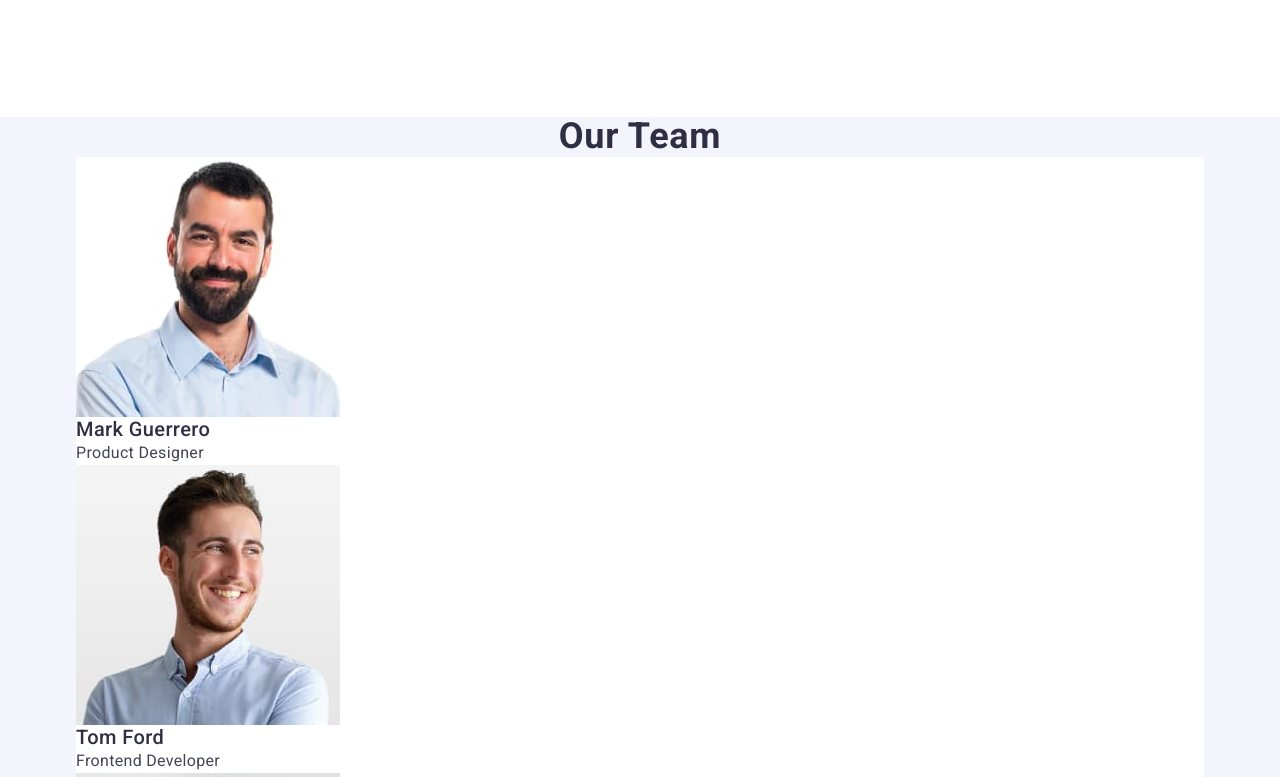
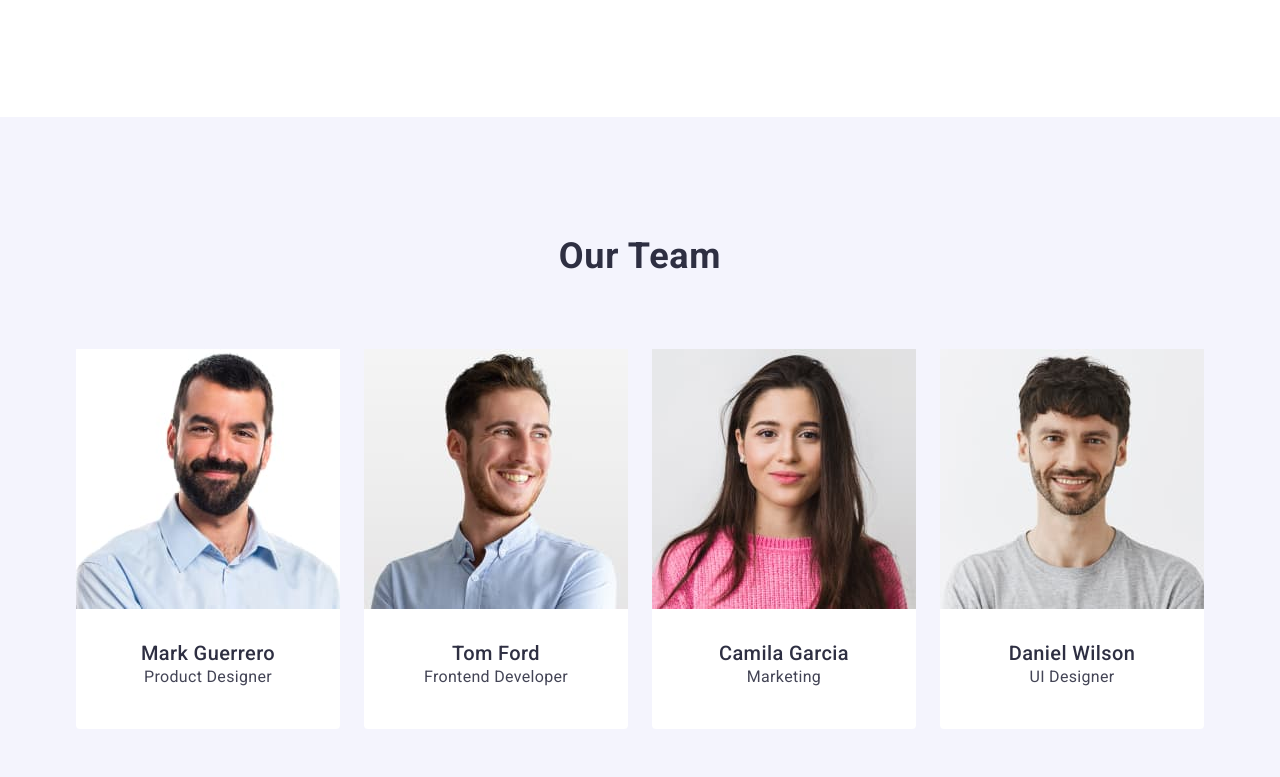
Before and after one commit to pxlmady/goit-markup-hw-03, a plain HTML site: page index.html in a window 1280 px wide. Shown: the part 868-1645 px from the top of the page. Drawn offline with nearby package versions, Linux system fonts and the light colour scheme.

Commit message:
hw-03-09

```diff
--- a/css/styles.css
+++ b/css/styles.css
@@ -30,6 +30,12 @@ img {
 .container-header {
     display: flex;
     align-items: center;
+}
+
+.container-list {
+    padding: 32px 0;
+    text-align: center;
+    margin-bottom: 8px;
 }
 
 .header {
@@ -152,14 +158,10 @@ img {
     margin: -1px;
     border: 0;
     padding: 0;
-
     white-space: nowrap;
     clip-path: inset(100%);
     clip: rect(0 0 0 0);
     overflow: hidden;
-}
-
-.advantages-title {
     margin-bottom: 8px;
 }
 
@@ -173,6 +175,7 @@ img {
         letter-spacing: 0.02em;
         text-transform: capitalize;
         color:#2e2f42;
+        margin-bottom: 72px;
 }
 
 .advantages-subtitle {
@@ -197,10 +200,18 @@ img {
 
 .our-team {
     background-color: #f4f4fd;
+    padding: 120px 0;
+}
+
+.our-team-ul {
+    display: flex;
+    gap: 24px;
 }
 
 .our-team-li-cadr{
     background-color: #ffffff;
+    width: calc((100% - 72px) / 4);
+    border-radius: 0px 0px 4px 4px;
 }
 
 .team-cadr-title {
--- a/index.html
+++ b/index.html
@@ -56,7 +56,7 @@
       </section>
       <section class="advantages">
         <div class="container container-advantages">
-          <h2 class="visually-hidden advantages-title">Advantages</h2>
+          <h2 class="visually-hidden">Advantages</h2>
           <ul class="advantages-ul">
             <li class="advantages-li">
               <h3 class="advantages-subtitle">Strategy</h3>
@@ -101,8 +101,10 @@
                 height="260"
                 alt="Mark Guerrero"
               />
+              <div class="container-list">
                 <h3 class="team-cadr-title">Mark Guerrero</h3>
                 <p class="team-cadr-text">Product Designer</p>
+              </div>
             </li>
             <li class="our-team-li-cadr">
               <img
@@ -112,8 +114,10 @@
                 height="260"
                 alt="Tom Ford"
               />
+              <div class="container-list">
                 <h3 class="team-cadr-title">Tom Ford</h3>
                 <p class="team-cadr-text">Frontend Developer</p>
+              </div>
             </li>
             <li class="our-team-li-cadr">
               <img
@@ -123,8 +127,10 @@
                 height="260"
                 alt="Camila Garcia"
               />
+              <div class="container-list">
                 <h3 class="team-cadr-title">Camila Garcia</h3>
                 <p class="team-cadr-text">Marketing</p>
+              </div>
             </li>
             <li class="our-team-li-cadr">
               <img
@@ -134,8 +140,10 @@
                 height="260"
                 alt="Daniel Wilson"
               />
+              <div class="container-list">
                 <h3 class="team-cadr-title">Daniel Wilson</h3>
                 <p class="team-cadr-text">UI Designer</p>
+              </div>
             </li>
           </ul>
         </div>
```
Lines whose indentation alone changed are shown as unchanged.
